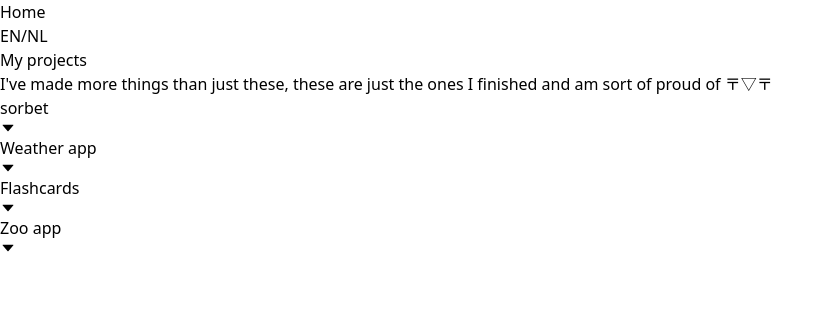
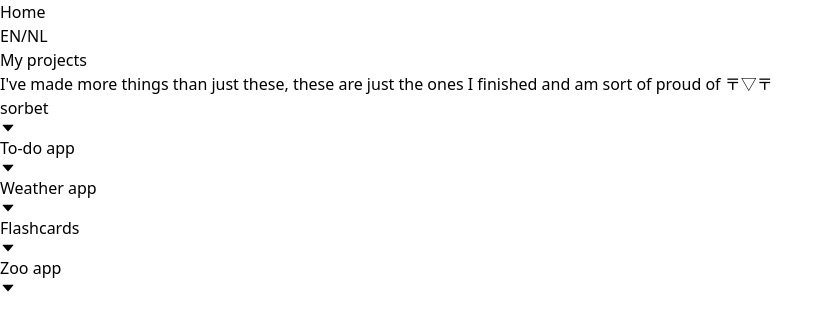
Before and after one commit to Butch-Smith/Portfolio, a React app in the folder portfolio-opdracht/: page /projects in a window 1280 px wide. Shown: the top 330 px of the page, without its empty margins (0-834 px from the left). Built offline with nearby package versions, Linux system fonts and the light colour scheme; the HTML template or start-up script is replaced by a standard one.

Commit message:
added to-do app (≧∇≦)ﾉ

```diff
--- a/portfolio-opdracht/src/lang/en.js
+++ b/portfolio-opdracht/src/lang/en.js
@@ -11,6 +11,7 @@ export default {
     weatherAppDescription: 'Have you ever wanted to know the weather of any single place in the world and don\'t know how to use google? No? Well, now you can! I made this to learn how to use APIs and that\'s really about it.',
     flashCardsDescription: 'Are you stupid as I am and don\'t know the capitals of the 20 countries included in this app? Well, no more! Educate yourself with these wonderful flashcards. I made this to learn how to use Tailwind. I know it doesn\'t look stellar, but to be fair I never used Tailwind before this.',
     zooAppDescription: 'This app is a joke, please don\'t take anything on it seriously. I\'m pretty sure the kiwi page has the only actual factual information on it. I did learn how to use params with this, so I guess it wasn\'t a complete waste of time.',
+    toDoAppDescription: 'Never wanna forget something ever again? Use this very easy to use to-do list application!!',
     skillHeaderText: 'My experience with',
     htmlSkillDescription: 'I started learning HTML in 2023 when I began my studies at TCR. I\'ve used it in pretty much every project I\'ve made—except when working with React Native or Python. I like HTML because it\'s very simple and straightforward to use.',
     cssSkillDescription: 'I mean, I couldn\'t have made anything if I didn\'t know how to use CSS. I\'ve enjoyed working with it ever since I learned it in 2023 at TCR, though lately, I\'ve been using Tailwind more often.',
--- a/portfolio-opdracht/src/lang/nl.js
+++ b/portfolio-opdracht/src/lang/nl.js
@@ -11,6 +11,7 @@ export default {
     weatherAppDescription: 'Heb je ooit het weer van een plek op aarde weten en weet je niet hoe je google moet gebruiken? Nee? Nou, nu kan het! Ik heb dit gemaakt om te leren hoe ik APIs moet gebruiken, en dat is het.',
     flashCardsDescription: 'Ben je net zo dom als ik en weet je de hoofdsteden van de 20 landen in deze app niet? Niet meer! Leer wat bij met deze prachtige flashcards! Ik heb dit gemaakt om te leren hoe Tailwind werkt. Ik weet dat het er niet geweldig uit ziet, maar dit was de eerste keer dat ik Tailwind heb gebruikt.',
     zooAppDescription: 'Deze app is een grap, neem niets in deze app serieus. Volgens mij is is de kiwi pagina de enige pagina die echte correcte informatie heeft. Ik heb hiermee geleerd hoe ik params moet gebruiken, dus het was geen complete tijdverspilling.',
+    toDoAppDescription: 'Wil je nooit meer wat vergeten? Gebruik deze makkelijk te gebruiken to-do lijst applicatie!!',
     skillHeaderText: 'Mijn ervaring met',
     htmlSkillDescription: 'Ik ben in 2023 begonnen met het leren van HTML toen ik begon met mijn opleiding bij TCR. Ik heb het gebruikt in bijna elk project dat ik heb gemaakt—behalve als ik met React Native of Python werkte. Ik vind HTML fijn omdat het heel simpel en duidelijk is om te gebruiken.',
     cssSkillDescription: 'Ik bedoel, ik had niets kunnen maken als ik geen CSS kende. Ik vind het leuk om mee te werken sinds ik het leerde in 2023 bij TCR, al gebruik ik de laatste tijd vaker Tailwind.',
--- a/portfolio-opdracht/src/pages/Projects.jsx
+++ b/portfolio-opdracht/src/pages/Projects.jsx
@@ -11,6 +11,12 @@ const Projects = () => {
             image: '../public/uglysorbetlogo.png',
             description: t.sorbetDescription,
             link: 'https://github.com/Butch-Smith/sorbet'
+        },
+        {
+            title: 'To-do app',
+            image: '../public/what.png',
+            description: t.toDoAppDescription,
+            link: 'https://github.com/Butch-Smith/to-do-app'
         },
         {
             title: 'Weather app',
```
Also changed, not shown: portfolio-opdracht/public/what.png (added).
